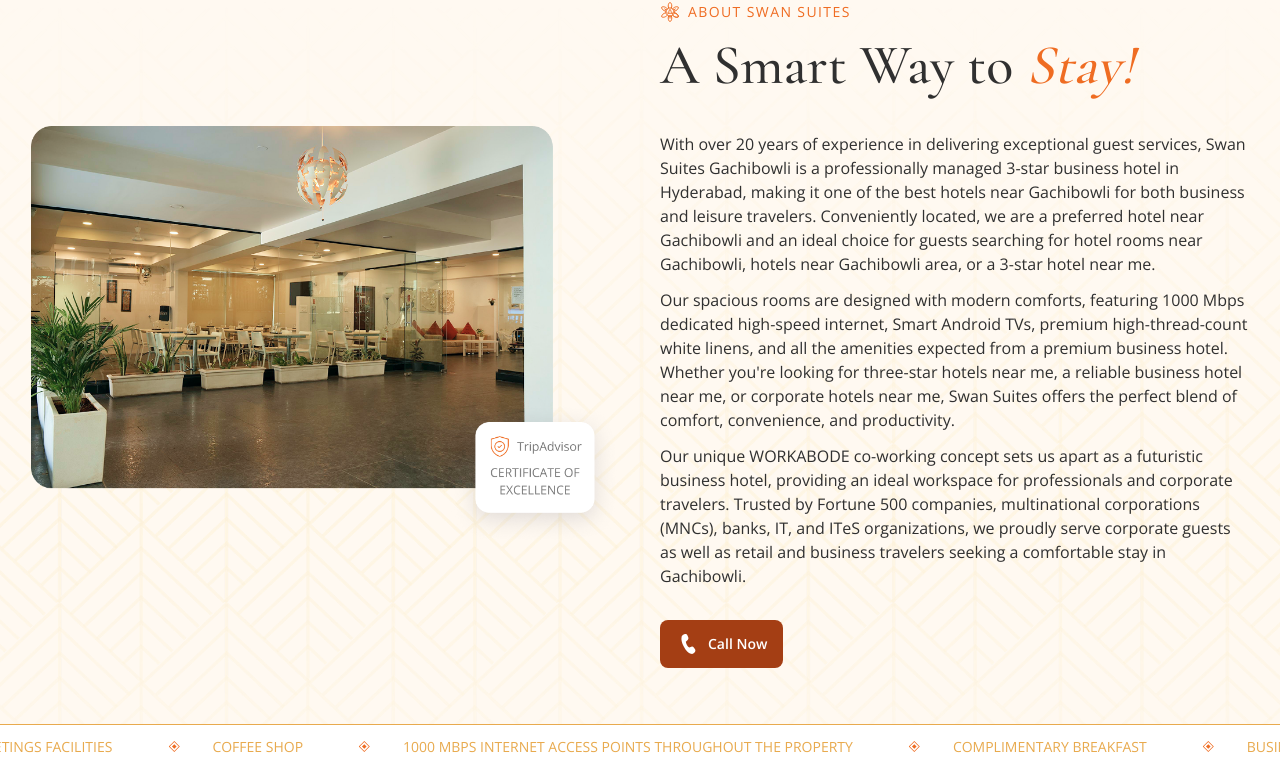
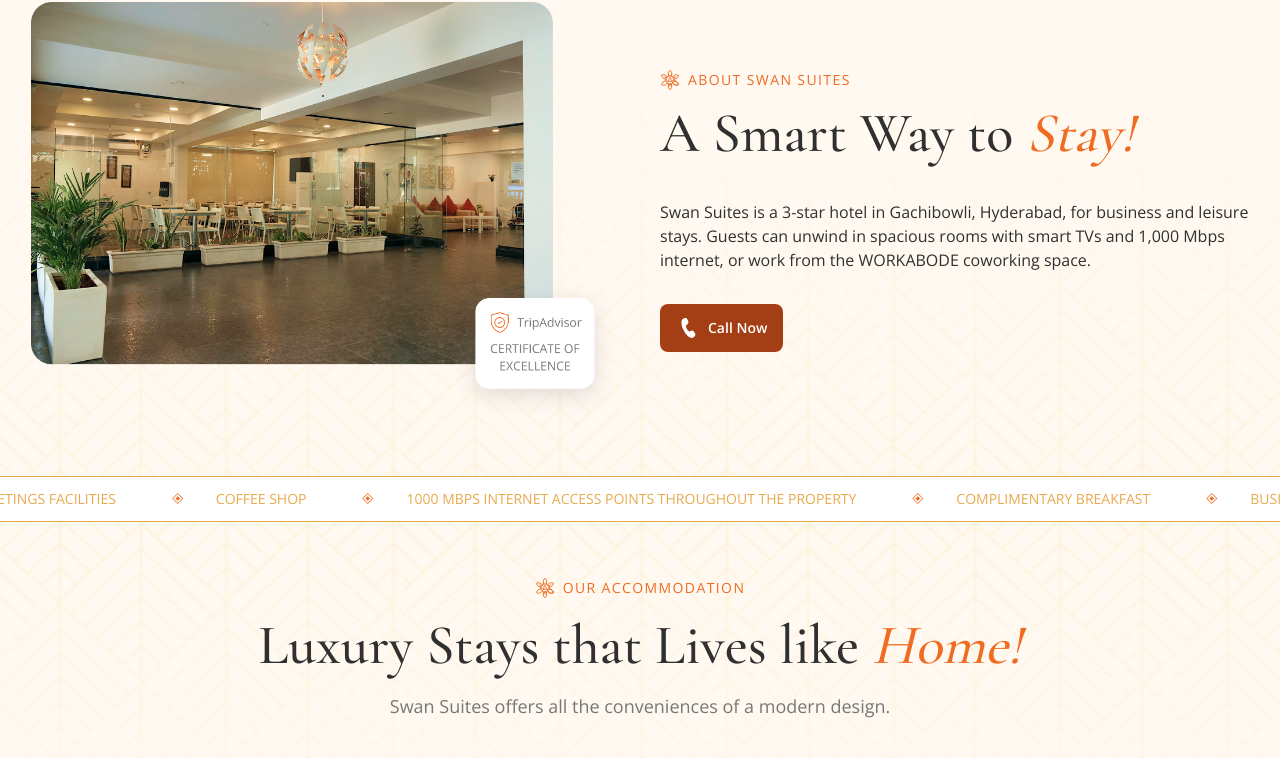
Before and after one commit to fielmente8777/swansuites, a Next.js app: page /landing-page in a window 1280 px wide. Shown: the part 791-1549 px from the top of the page. Built offline with nearby package versions, Linux system fonts and the light colour scheme.

Commit message:
Shorten the About Swan Suites landing-page description

```diff
--- a/src/app/landing-page/components/pageData.tsx
+++ b/src/app/landing-page/components/pageData.tsx
@@ -23,9 +23,7 @@ export const swanSuitesPageData = {
     tag: "ABOUT SWAN SUITES",
     title: "A Smart Way to  <i class='text-primary'>Stay!</i>",
     description: [
-      "With over 20 years of experience in delivering exceptional guest services, Swan Suites Gachibowli is a professionally managed 3-star business hotel in Hyderabad, making it one of the best hotels near Gachibowli for both business and leisure travelers. Conveniently located, we are a preferred hotel near Gachibowli and an ideal choice for guests searching for hotel rooms near Gachibowli, hotels near Gachibowli area, or a 3-star hotel near me.",
-      "Our spacious rooms are designed with modern comforts, featuring 1000 Mbps dedicated high-speed internet, Smart Android TVs, premium high-thread-count white linens, and all the amenities expected from a premium business hotel. Whether you're looking for three-star hotels near me, a reliable business hotel near me, or corporate hotels near me, Swan Suites offers the perfect blend of comfort, convenience, and productivity.",
-      "Our unique WORKABODE co-working concept sets us apart as a futuristic business hotel, providing an ideal workspace for professionals and corporate travelers. Trusted by Fortune 500 companies, multinational corporations (MNCs), banks, IT, and ITeS organizations, we proudly serve corporate guests as well as retail and business travelers seeking a comfortable stay in Gachibowli.",
+      "Swan Suites is a 3-star hotel in Gachibowli, Hyderabad, for business and leisure stays. Guests can unwind in spacious rooms with smart TVs and 1,000 Mbps internet, or work from the WORKABODE coworking space."
     ],
     image: "/about-img.png",
   },
```
